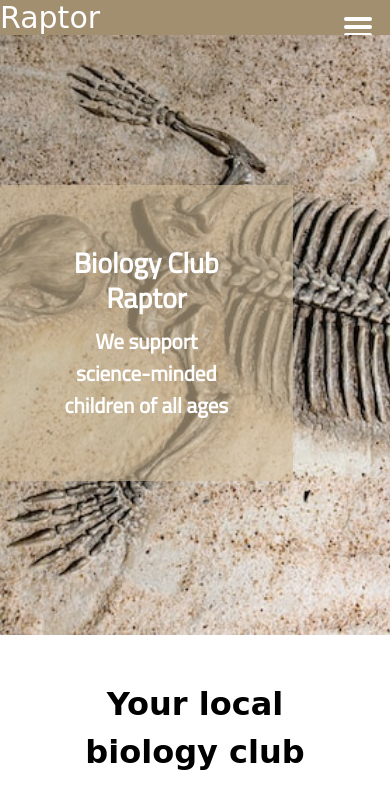
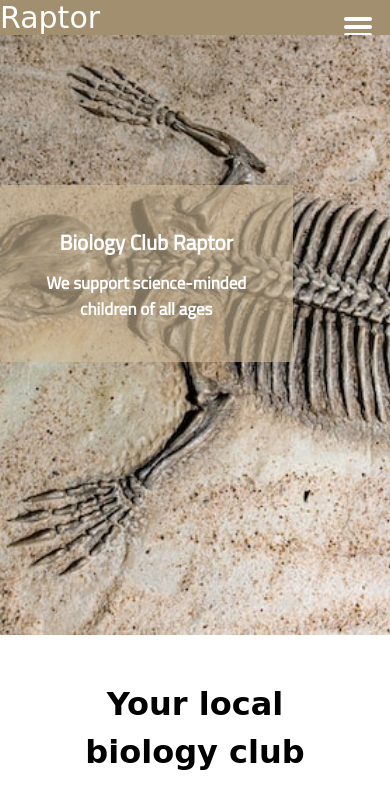
Before and after one commit to green-nisaba/my-project, a plain HTML site: page index.html in a window 390 px wide. Shown: the top 803 px of the page. Drawn offline with Linux system fonts and the light colour scheme; a web font is replaced by a local one.

Commit message:
Improve responsivness of hero overlay

```diff
--- a/styles/style.css
+++ b/styles/style.css
@@ -372,6 +372,7 @@ background-color:#f5f0e8;
       margin: auto;
      }
 
+
 }
 
 
@@ -410,7 +411,9 @@ background-color:#f5f0e8;
  }
 
  .hero-content {
-   right: 20%;}
+   right: 20%;
+padding: 55px;
+top:50%;}
 
    .book-picture img {
       height: 400px;
@@ -522,6 +525,18 @@ margin: 0;
 
 .main-image1 {
    height: 300px;
+
+}
+
+.hero-content {
+padding: 40px;}
+
+.hero-content h2 {
+   font-size: 21px;
+}
+
+.hero-content h3 {
+   font-size: 17px;
 }
 
 
@@ -573,7 +588,8 @@ object-fit: cover;}
   .hero-content {
    top: 25%;
     right: 25%;
-   padding: 60px;}
+   padding: 40px;}
+
 
     .inside-footer h4 {
        margin-top: 10px;
```
